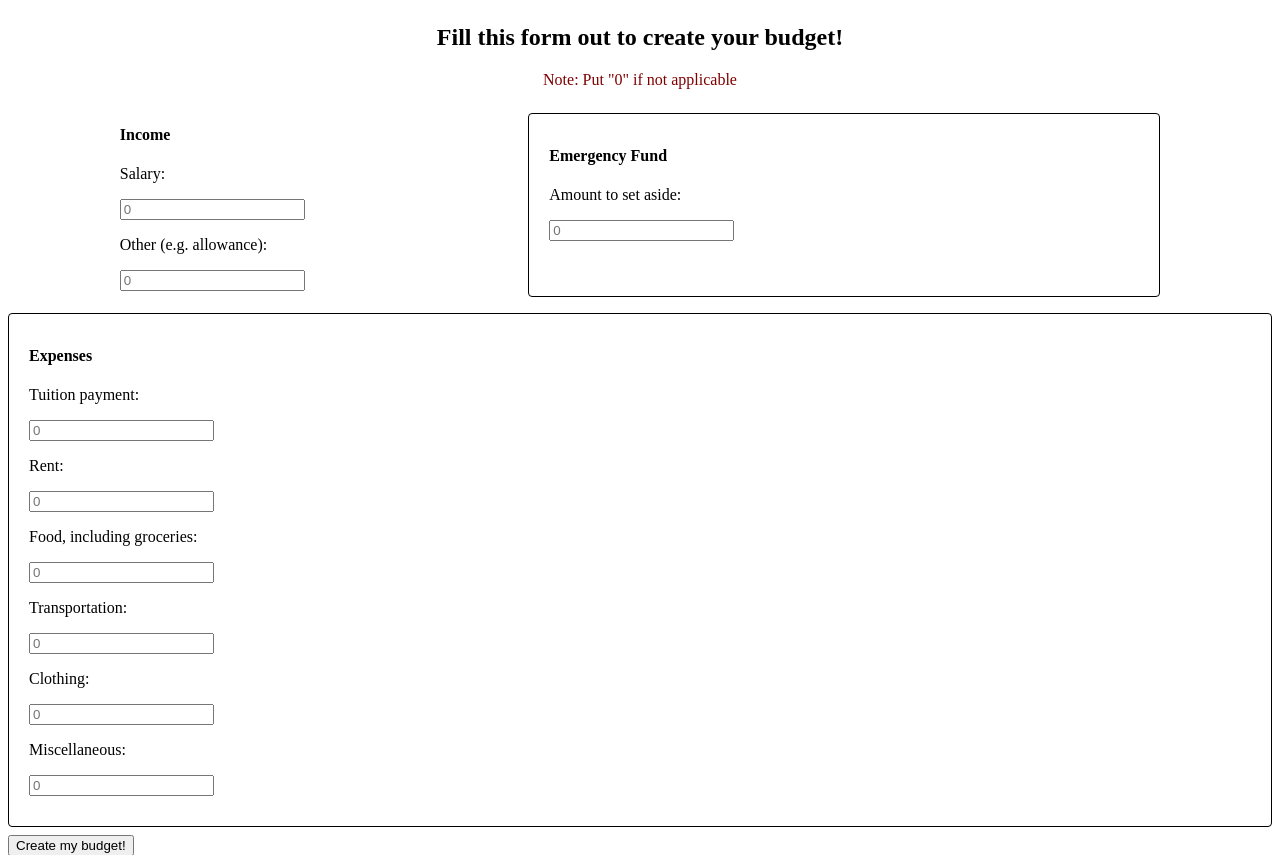
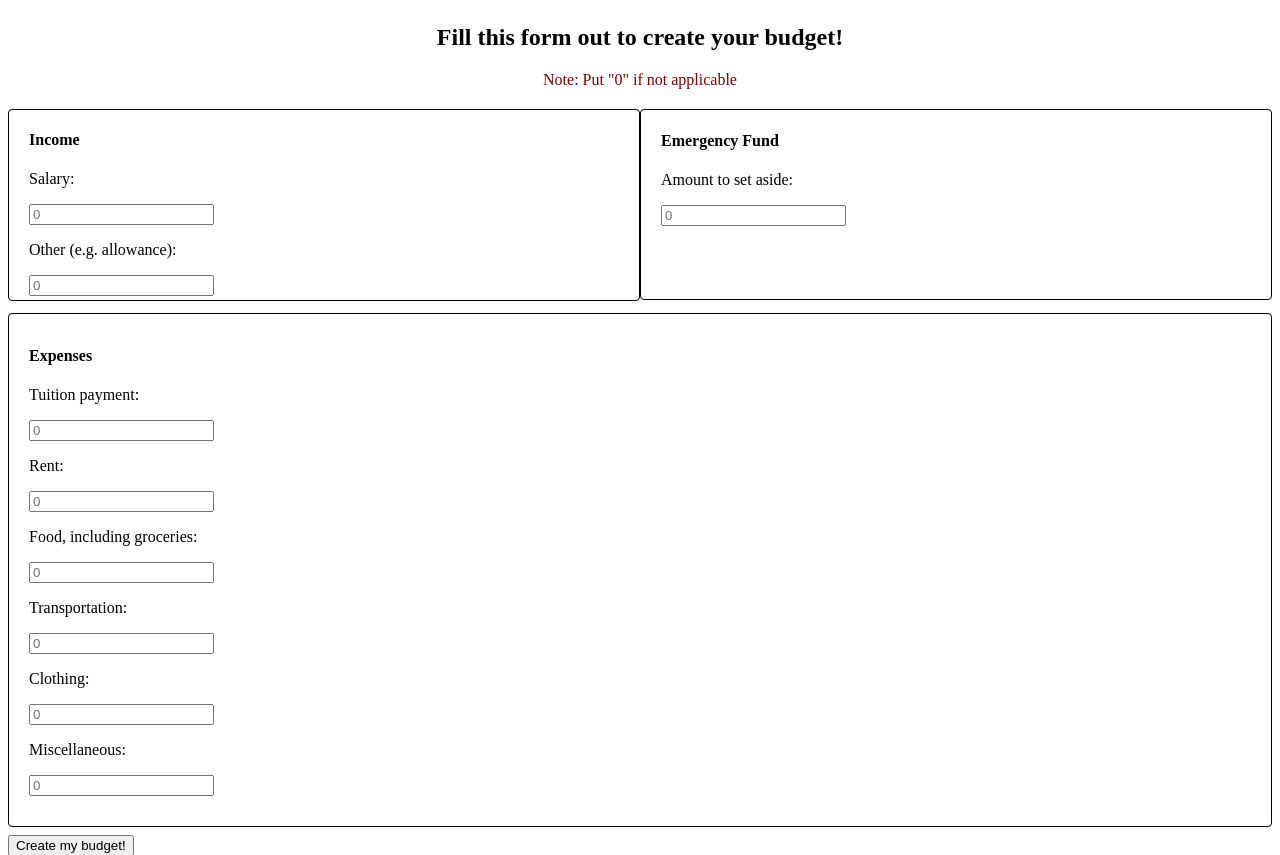
Before and after one commit to cyu6/acm-budgeting-app, a Python web app: template templates/budget.html in a window 1280 px wide. Shown: the part 40-895 px from the top of the page. Run offline with Jinja, Linux system fonts and the light colour scheme; the template is opened without the code that fills it, so the values that code supplies are empty.

Commit message:
fixed boxes

```diff
--- a/static/css/styleBudgetPage.css
+++ b/static/css/styleBudgetPage.css
@@ -24,24 +24,13 @@
   color: maroon;
 }
 
-/* #total{ */
-  /* width: 30%; */
-  /* height:100%; */
-    /* padding: 0px 20px; */
-    /* margin: 0 -20px; */
-    /* display: inline-block; */
-    /* border: 1px solid #ccc; */
-    /* border-radius: 4px; */
-    /* box-sizing: border-box; */
-    /* border-color: black; */
-}
 
 /* new id  */
 #income{
   width: 50%;
-     padding: 12px 20px;
-     margin: 8px 0;
-     display: inline-block;
+     padding: 0px 20px;
+     margin: 4px 0;
+     /* display: inline-block; */
      border: 1px solid #ccc;
      border-radius: 4px;
      box-sizing: border-box;
@@ -51,9 +40,9 @@
 /* new id */
 #save{
   width: 50%;
-     padding: 12px 20px;
-     margin: 8px 0;
-     display: inline-block;
+     padding: 0px 20px;
+     margin:4.5px 0;
+     /* display: inline-block; */
      border: 1px solid #ccc;
      border-radius: 4px;
      box-sizing: border-box;
```
Also changed, not shown: 1 other file.
